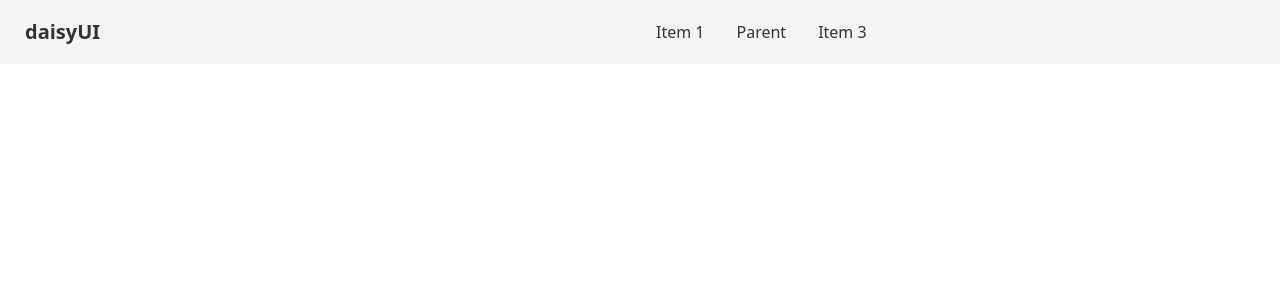
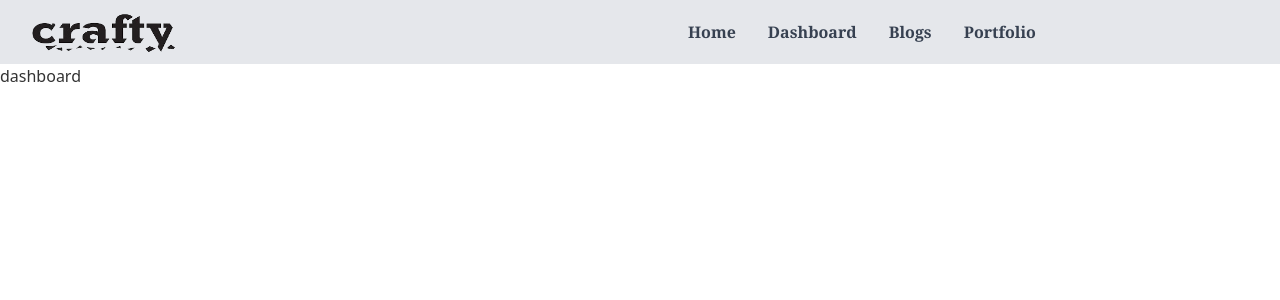
Before and after one commit to HossainRafi/crafty, a React (Create React App) app: page /dashboard in a window 1280 px wide. Shown: the top 300 px of the page. Built offline with nearby package versions, Linux system fonts and the light colour scheme.

Commit message:
navbar modified

```diff
--- a/package.json
+++ b/package.json
@@ -9,6 +9,7 @@
     "daisyui": "^2.15.0",
     "react": "^18.1.0",
     "react-dom": "^18.1.0",
+    "react-router-dom": "^6.3.0",
     "react-scripts": "5.0.1",
     "web-vitals": "^2.1.4"
   },
--- a/src/App.js
+++ b/src/App.js
@@ -1,10 +1,21 @@
-import Navbar from "./pages/Shared/Navbar";
+import { Route, Routes } from "react-router-dom";
+import Home from './pages/Home/Home';
+import Dashboard from './pages/Dashboard/Dashboard';
+import Blogs from './pages/Blogs/Blogs';
+import Portfolio from './pages/Portfolio/Portfolio';
+import Navbar from './pages/Shared/Navbar';
 
 
 function App() {
   return (
     <div>
-        <Navbar/>
+      <Navbar />
+      <Routes>
+        <Route path="/" element={<Home />} />
+        <Route path="/dashboard" element={<Dashboard />} />
+        <Route path="/blogs" element={<Blogs />} />
+        <Route path="/portfolio" element={<Portfolio />} />
+      </Routes>
     </div>
   );
 }
--- a/src/index.js
+++ b/src/index.js
@@ -1,13 +1,16 @@
-import React from 'react';
-import ReactDOM from 'react-dom/client';
-import './index.css';
-import App from './App';
-import reportWebVitals from './reportWebVitals';
+import React from "react";
+import ReactDOM from "react-dom/client";
+import "./index.css";
+import App from "./App";
+import { BrowserRouter } from "react-router-dom";
+import reportWebVitals from "./reportWebVitals";
 
-const root = ReactDOM.createRoot(document.getElementById('root'));
+const root = ReactDOM.createRoot(document.getElementById("root"));
 root.render(
   <React.StrictMode>
-    <App />
+    <BrowserRouter>
+      <App />
+    </BrowserRouter>
   </React.StrictMode>
 );
 
--- /dev/null
+++ b/src/pages/Blogs/Blogs.js
@@ -0,0 +1,11 @@
+import React from 'react';
+
+const Blogs = () => {
+    return (
+        <div>
+            Blogs
+        </div>
+    );
+};
+
+export default Blogs;
--- /dev/null
+++ b/src/pages/Dashboard/Dashboard.js
@@ -0,0 +1,11 @@
+import React from 'react';
+
+const Dashboard = () => {
+    return (
+        <div>
+            dashboard
+        </div>
+    );
+};
+
+export default Dashboard;
--- /dev/null
+++ b/src/pages/Home/Home.js
@@ -0,0 +1,12 @@
+import React from 'react';
+
+const Home = () => {
+    return (
+      <div>
+
+        Home
+      </div>
+    );
+};
+
+export default Home;
--- /dev/null
+++ b/src/pages/Portfolio/Portfolio.js
@@ -0,0 +1,11 @@
+import React from 'react';
+
+const Portfolio = () => {
+    return (
+        <div>
+            portfolio
+        </div>
+    );
+};
+
+export default Portfolio;
--- a/src/pages/Shared/Navbar.js
+++ b/src/pages/Shared/Navbar.js
@@ -1,76 +1,55 @@
-import React from 'react';
+import React from "react";
+import { Link } from "react-router-dom";
+import logo from "../../utilities/logo.png"
 
 const Navbar = () => {
+  const menuItems = (
+    <>
+      <li>
+        <Link to="/">Home</Link>
+      </li>
+      <li>
+        <Link to="/dashboard">Dashboard</Link>
+      </li>
+      <li>
+        <Link to="/blogs">Blogs</Link>
+      </li>
+      <li>
+        <Link to="/portfolio">Portfolio</Link>
+      </li>
+    </>
+  );
   return (
-      <div class="navbar bg-gray-100">
-        <div class="navbar-start">
-          <div class="dropdown">
-            <label tabindex="0" class="btn btn-ghost lg:hidden">
+    <div className="navbar bg-gray-200">
+      <div className="navbar-start px-5">
+        <div className="dropdown">
+          <label tabIndex="0" className="btn btn-ghost lg:hidden">
             <svg
               xmlns="http://www.w3.org/2000/svg"
-                class="h-5 w-5"
+              className="h-5 w-5"
               fill="none"
               viewBox="0 0 24 24"
               stroke="currentColor"
             >
               <path
-                  stroke-linecap="round"
-                  stroke-linejoin="round"
-                  stroke-width="2"
+                strokeLinecap="round"
+                strokeLinejoin="round"
+                strokeWidth="2"
                 d="M4 6h16M4 12h8m-8 6h16"
               />
             </svg>
           </label>
           <ul
-              tabindex="0"
-              class="menu menu-compact dropdown-content mt-3 p-2 shadow bg-base-100 rounded-box w-52"
+            tabIndex="0"
+            className="menu menu-compact dropdown-content mt-3 p-2 shadow bg-base-100 rounded-box font-serif w-52"
           >
-              <li>
-                <a>Item 1</a>
-              </li>
-              <li tabindex="0">
-                <a class="justify-between">
-                  Parent
-                  <svg
-                    class="fill-current"
-                    xmlns="http://www.w3.org/2000/svg"
-                    width="24"
-                    height="24"
-                    viewBox="0 0 24 24"
-                  >
-                    <path d="M8.59,16.58L13.17,12L8.59,7.41L10,6L16,12L10,18L8.59,16.58Z" />
-                  </svg>
-                </a>
-                <ul class="p-2">
-                  <li>
-                    <a>Submenu 1</a>
-                  </li>
-                  <li>
-                    <a>Submenu 2</a>
-                  </li>
-                </ul>
-              </li>
-              <li>
-                <a>Item 3</a>
-              </li>
+            {menuItems}
           </ul>
         </div>
-          <a class="btn btn-ghost normal-case text-xl">daisyUI</a>
+        <img className="h-[40px] w-[150px]" src={logo} alt="" />
       </div>
-        <div class="navbar-center hidden lg:flex">
-          <ul class="menu menu-horizontal p-0">
-            <li>
-              <a>Item 1</a>
-            </li>
-            <li tabindex="0">
-              <a>
-                Parent
-              </a>
-            </li>
-            <li>
-              <a>Item 3</a>
-            </li>
-          </ul>
+      <div className="navbar-center px-8 font-bold font-serif text-gray-700 hidden lg:flex">
+        <ul className="menu menu-horizontal p-0">{menuItems}</ul>
       </div>
     </div>
   );
```
Also changed, not shown: src/utilities/logo.png (added), 1 other file (tests, documents, lock files or other folders). Lines whose indentation alone changed are shown as unchanged.
